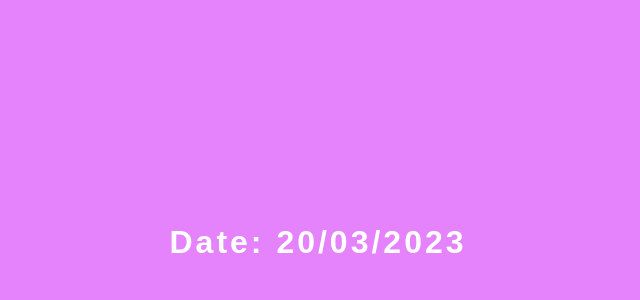
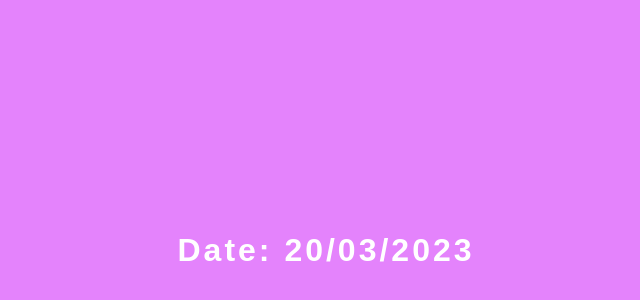
Before and after one commit to sirchogyal/date3, a plain HTML site: page index.html in a window 1280 px wide. Shown: the part 158-458 px from the top of the page, without its empty margins (322-962 px from the left). Drawn offline with Linux system fonts and the light colour scheme.

Commit message:
Update style.css

```diff
--- a/style.css
+++ b/style.css
@@ -6,14 +6,14 @@ body {
         color: white;
         text-align: center;
         letter-spacing: 3px;
-     }
-
-html {
-        height: 100%;
+        position: absolute;
+        top: 50%;
+        left: 50%;
+        transform: translate(-50%, -50%);
         display: grid;
         justify-content: center;
         align-items: center;
-    }
+     }
 
 .date {
   padding: 15px;
```
